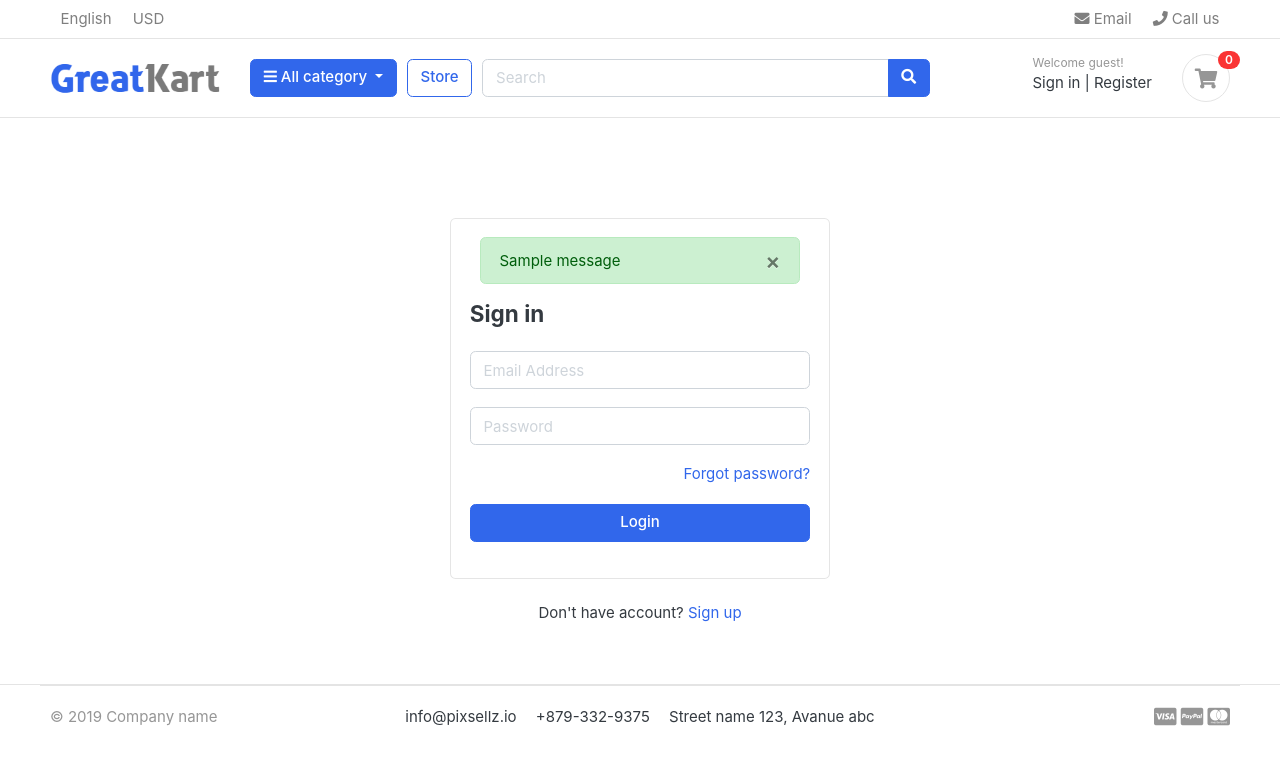
After one commit to mishra-pallavi/Django-ecommerce, a Django app: page /accounts/login in a window 1280 px wide. The commit adds this page. Shown: the top 765 px of the page. Run offline with Django 5.2, Linux system fonts and the light colour scheme; tables that the repository leaves empty hold one stand-in row (values such as "Sample post"); one stand-in notice (Sample message) is shown; some libraries are stand-ins or nearby versions; some web fonts are replaced.

Commit message:
user registration and login

```diff
--- /dev/null
+++ b/accounts/urls.py
@@ -0,0 +1,8 @@
+from django.urls import path
+from . import views
+
+urlpatterns = [
+    path('register',views.register,name='register'),
+    path('login',views.login,name='login'),
+    path('logout',views.logout,name='logout'),
+]
--- a/accounts/views.py
+++ b/accounts/views.py
@@ -1,3 +1,57 @@
-from django.shortcuts import render
+from django.contrib import auth
+from django.shortcuts import render,redirect
+from .forms import RegistrationForm
+from .models import Account
+from django.contrib import messages
+from django.contrib.auth.decorators import login_required
 
 # Create your views here.
+def register(request):
+    if request.method == 'POST':
+        form = RegistrationForm(request.POST)
+        if form.is_valid():
+            first_name = form.cleaned_data['first_name']
+            last_name = form.cleaned_data['last_name']
+            email = form.cleaned_data['email']
+            phone_number = form.cleaned_data['phone_number']
+            password = form.cleaned_data['password']
+            confirm_password = form.cleaned_data['confirm_password']
+            username = email.split("@")[0]
+
+            user = Account.objects.create_user(first_name=first_name,last_name=last_name,username=username,email=email,password=password)
+            user.phone_number = phone_number
+            user.save()
+            messages.success(request, 'Registration successfull')
+            return redirect('register')
+    else:
+        form = RegistrationForm()
+    context = {
+        'form':form
+    }
+    return render(request,'accounts/register.html',context)
+
+
+def login(request):
+    if request.method == 'POST':
+        email = request.POST['email']
+        password = request.POST['password']
+        print(email)
+        print(password)
+        user = auth.authenticate(email=email, password=password)
+
+        if user is not None:
+            auth.login(request,user)
+            # messages.success(request,'You are now Logged in.')
+            return redirect('home')
+        else:
+            messages.error(request,'Invalid login crediential.')
+            return redirect('login')
+    else:
+        return render(request,'accounts/login.html')
+
+
+@login_required(login_url = 'login')
+def logout(request):
+    auth.logout(request)
+    messages.success(request, 'You are logged out.')
+    return redirect('login')
--- a/greatkart/settings.py
+++ b/greatkart/settings.py
@@ -138,3 +138,9 @@ DEFAULT_AUTO_FIELD = 'django.db.models.BigAutoField'
 # media file configurations
 MEDIA_URL = '/media/'
 MEDIA_ROOT = BASE_DIR /'media'
+
+from django.contrib.messages import constants as messages
+
+MESSAGE_TAGS = {
+    messages.ERROR: "danger",
+}
--- a/greatkart/urls.py
+++ b/greatkart/urls.py
@@ -25,5 +25,6 @@ urlpatterns = [
     path('',views.home,name='home'),
     path('store/',include('store.urls')),
     path('cart/',include('carts.urls')),
+    path('accounts/',include('accounts.urls'))
 
 ] + static(settings.MEDIA_URL, document_root=settings.MEDIA_ROOT)
--- a/static/js/script.js
+++ b/static/js/script.js
@@ -57,3 +57,8 @@ $(document).ready(function() {
 
 });
 // jquery end
+
+
+setTimeout(function(){
+    $('#message').fadeOut('slow')
+  }, 4000)
--- /dev/null
+++ b/templates/accounts/login.html
@@ -0,0 +1,34 @@
+{% extends 'base.html' %}
+{% load static %}
+
+{% block content %}
+<!-- ============================ COMPONENT LOGIN   ================================= -->
+<div class="card mx-auto" style="max-width: 380px; margin-top:100px;">
+    <div class="card-body">
+        {% include 'includes/alerts.html' %}
+    <h4 class="card-title mb-4">Sign in</h4>
+    <form action="{% url 'login' %}" method="POST">
+        {% csrf_token %}
+        <div class="form-group">
+           <input type="email" class="form-control" placeholder="Email Address" name="email">
+        </div> <!-- form-group// -->
+        <div class="form-group">
+          <input type="password" class="form-control" placeholder="Password" name="password">
+        </div> <!-- form-group// -->
+
+        <div class="form-group">
+            <a href="#" class="float-right">Forgot password?</a>
+
+        </div> <!-- form-group form-check .// -->
+        <div class="form-group">
+            <button type="submit" class="btn btn-primary btn-block"> Login  </button>
+        </div> <!-- form-group// -->
+    </form>
+    </div> <!-- card-body.// -->
+  </div> <!-- card .// -->
+
+   <p class="text-center mt-4">Don't have account? <a href="{% url 'register' %}">Sign up</a></p>
+   <br><br>
+<!-- ============================ COMPONENT LOGIN  END.// ================================= -->
+
+{% endblock content %}
--- /dev/null
+++ b/templates/includes/alerts.html
@@ -0,0 +1,13 @@
+{% if messages %}
+
+    {% for message in messages %}
+    <div id="message" class="container">
+        <div {% if message.tags %} class="alert alert-{{ message.tags }}"{% endif %} role="alert">
+      <button type="button" class="close" data-dismiss="alert"><span aria-hidden="true">&times;</span></button>
+        {% if message.level == DEFAULT_MESSAGE_LEVELS.ERROR %}Error: {% endif %}
+        {{ message }}
+    </div>
+    </div>
+    {% endfor %}
+
+{% endif %}
--- a/templates/includes/navbar.html
+++ b/templates/includes/navbar.html
@@ -60,13 +60,23 @@
         </div> <!-- col.// -->
         <div class="col-lg-3 col-sm-6 col-8 order-2 order-lg-3">
                     <div class="d-flex justify-content-end mb-3 mb-lg-0">
+                        {% if user.id is None %}
                         <div class="widget-header">
                             <small class="title text-muted">Welcome guest!</small>
                             <div>
-                                <a href="./signin.html">Sign in</a> <span class="dark-transp"> | </span>
-                                <a href="./register.html"> Register</a>
+                                <a href="{% url 'login' %}">Sign in</a> <span class="dark-transp"> | </span>
+                                <a href="{% url 'register' %}"> Register</a>
                             </div>
                         </div>
+                        {% else %}
+                        <div class="widget-header">
+                            <small class="title text-muted">Welcome {{ user.first_name }}!</small>
+                            <div>
+                                <a href="#">Dashboard</a> <span class="dark-transp"> | </span>
+                                <a href="{% url 'logout' %}"> Logout</a>
+                            </div>
+                        </div>
+                        {% endif %}
                         <a href="{% url 'cart' %}" class="widget-header pl-3 ml-3">
                             <div class="icon icon-sm rounded-circle border"><i class="fa fa-shopping-cart"></i></div>
                             <span class="badge badge-pill badge-danger notify">{{ cart_count }}</span>
```
Also changed, not shown: accounts/forms.py (added, +40 -0 lines), templates/accounts/register.html (added, +60 -0 lines), 1 other file.
